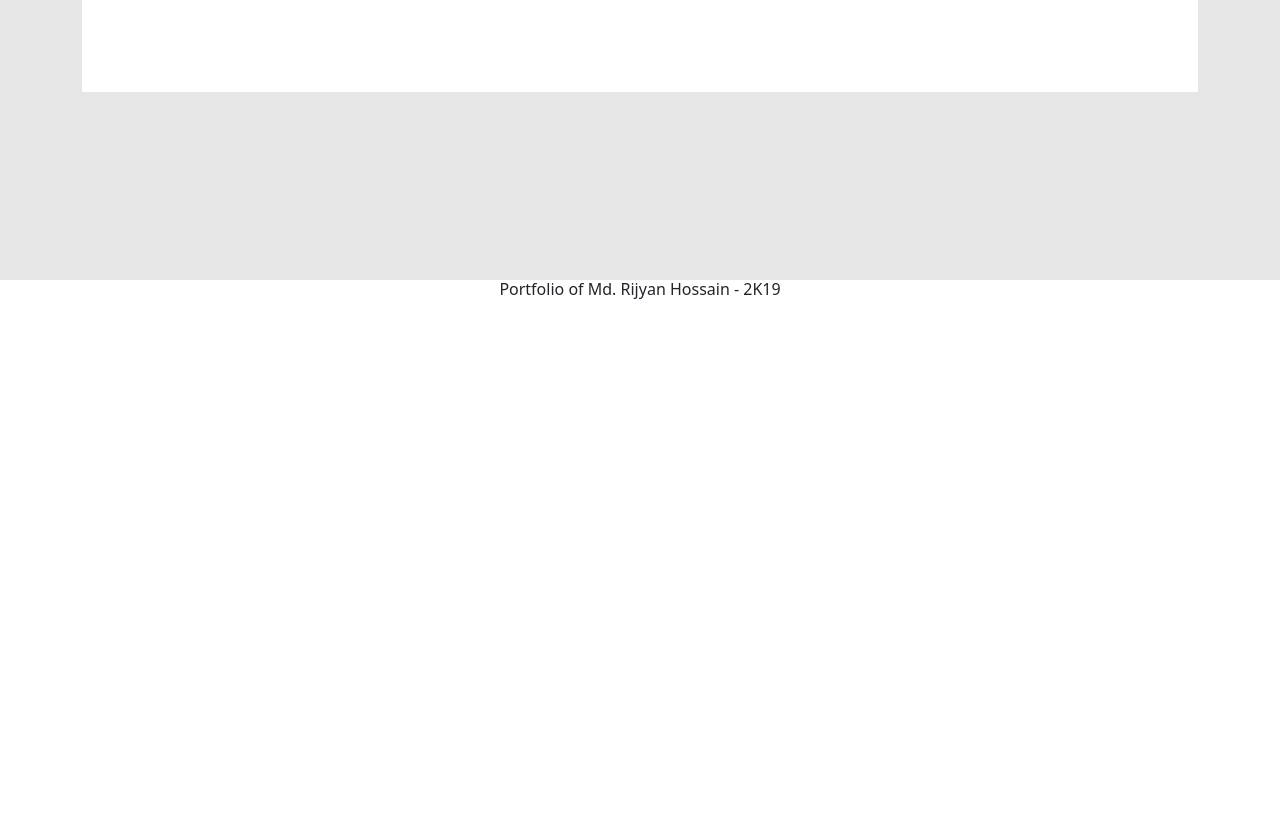
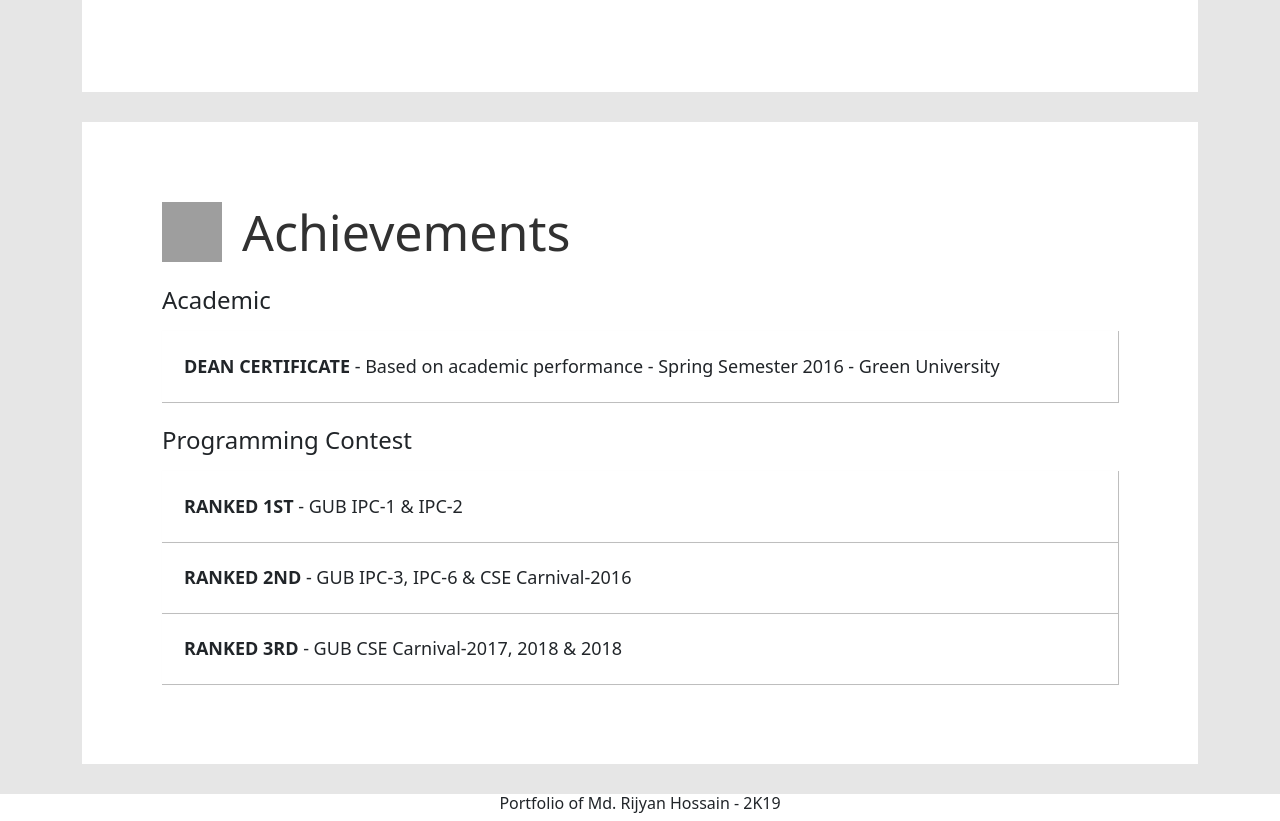
Before and after one commit to Rijwan-Hossain/responsive-design, a Next.js app: page /about in a window 1280 px wide. Shown: the part 560-1381 px from the top of the page. Before the commit the page ends 867 px from the top, so only its background shows below. Built offline with nearby package versions, Linux system fonts and the light colour scheme; grey boxes are pictures that could not be loaded.

Commit message:
Achievement part done

```diff
--- a/components/About/AboutMe.js
+++ b/components/About/AboutMe.js
@@ -1,6 +1,7 @@
 import React from 'react'
 import './about.scss'
 import Info from './Info'
+import Achievement from './Achievement'
 
 function AboutMe() {
     return (
@@ -8,6 +9,8 @@ function AboutMe() {
             <div style={{height: '30px'}}></div>
             <Info />
             <div style={{height: '30px'}}></div>
+            <Achievement />
+            <div style={{height: '30px'}}></div>
         </div>
     )
 }
--- /dev/null
+++ b/components/About/Achievement.js
@@ -0,0 +1,32 @@
+import React from 'react'
+import './achievement.scss'
+
+function Achievement() {
+    return (
+        <div className="container">
+            <div className="award">
+                <div className="d-flex mb-3">
+                    <img src="/static/images/award.png" alt="logo"/>
+                    <h1>Achievements</h1>
+                </div>
+                <h4 className="mb-3">Academic</h4>
+                <p className="dean">
+                    <strong>DEAN CERTIFICATE </strong> - Based on academic performance - Spring Semester 2016 - Green University
+                </p>
+
+                <h4 className="mt-4 mb-3">Programming Contest</h4>
+                <p className="programming">
+                    <strong>
+                    RANKED 1ST</strong> - GUB IPC-1 & IPC-2</p>
+                <p className="programming">
+                    <strong>
+                    RANKED 2ND</strong> - GUB IPC-3, IPC-6 & CSE Carnival-2016</p>
+                <p className="programming">
+                    <strong>
+                    RANKED 3RD</strong> - GUB CSE Carnival-2017, 2018 & 2018</p>
+            </div>
+        </div>
+    )
+}
+
+export default Achievement;
--- a/components/About/Info.js
+++ b/components/About/Info.js
@@ -24,7 +24,7 @@ function Info() {
                     <a href="https://www.urionlinejudge.com.br/judge/en/users/statistics/107459" target="_blank">
                         URI
                     </a>,
-                    UVA, Light OJ, Hacker Rank. I had also participated in many programming contest and came up with a respective position except 4 or 5.
+                    UVA, Light OJ, Hacker Rank. I had also participated in many programming contest and came up with a respective position except 2 or 3.
                 </p>
 
                 <div style={{height: '10px'}}></div>
--- /dev/null
+++ b/components/About/achievement.scss
@@ -0,0 +1,34 @@
+* {
+    margin: 0;
+    padding: 0;
+    outline: 0;
+}
+
+.award {
+    background: white;
+    padding: 80px;
+}
+
+.award img {
+    height: 60px;
+    width: 60px;
+    position: relative;
+    left: 0px;
+    box-shadow: 0px 0px 0px 0px;
+    background: rgb(241, 238, 27);
+}
+
+.award h1 {
+    position: relative;
+    left: 20px;
+    font-size: 50px;
+    color: rgb(49, 49, 49);
+}
+
+.award p {
+    font-size: 18px;
+    box-shadow: 0px 0px .5px .5px rgb(190, 190, 190);
+    padding: 22px;
+    margin-bottom: 0px;
+    // color: rgb(30, 228, 30);
+}
--- a/components/About/info.scss
+++ b/components/About/info.scss
@@ -44,7 +44,6 @@
         font-size: 35px;
     }
 
-
     .myInfo .info p {
         font-size: 17px;
     }
@@ -63,7 +62,7 @@
     }
 
     .myInfo .info h1 {
-        font-size: 30px;
+        font-size: 25px;
     }
 
 
```
Also changed, not shown: static/images/award.png (added).
